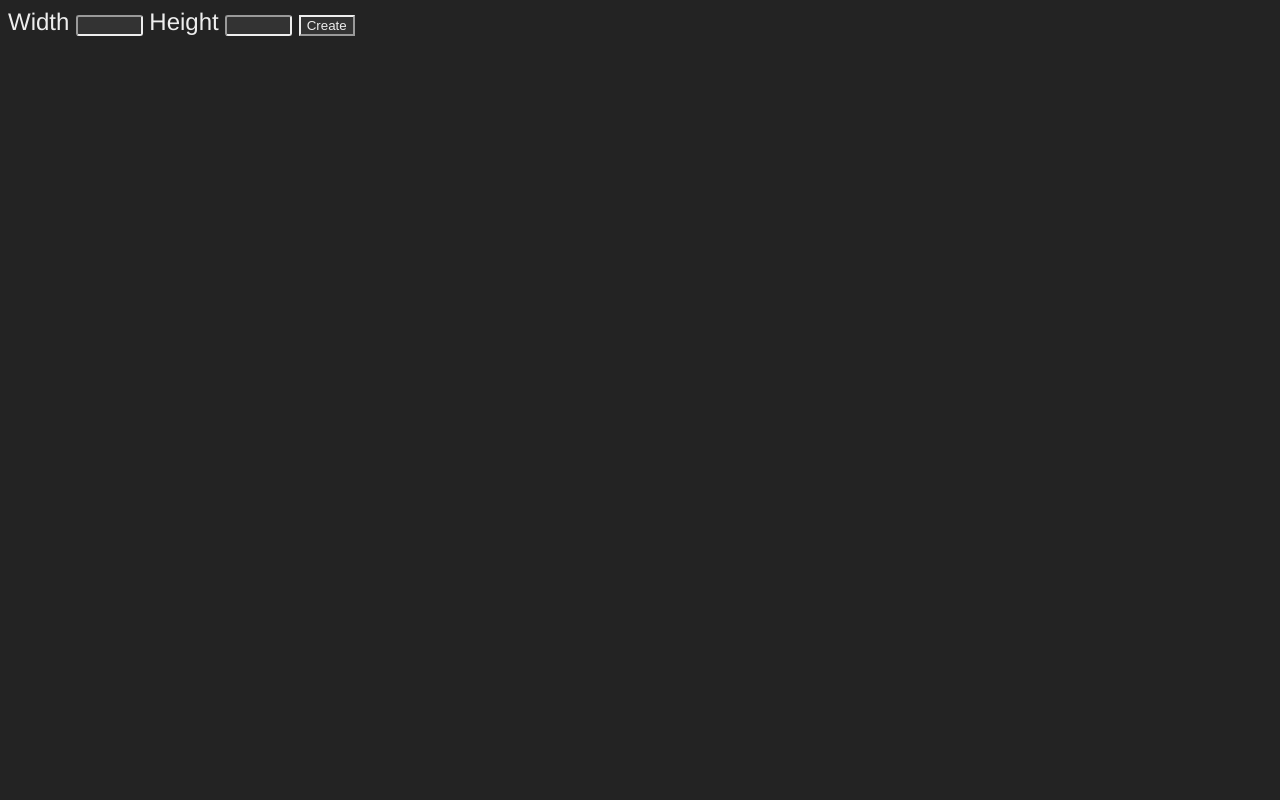
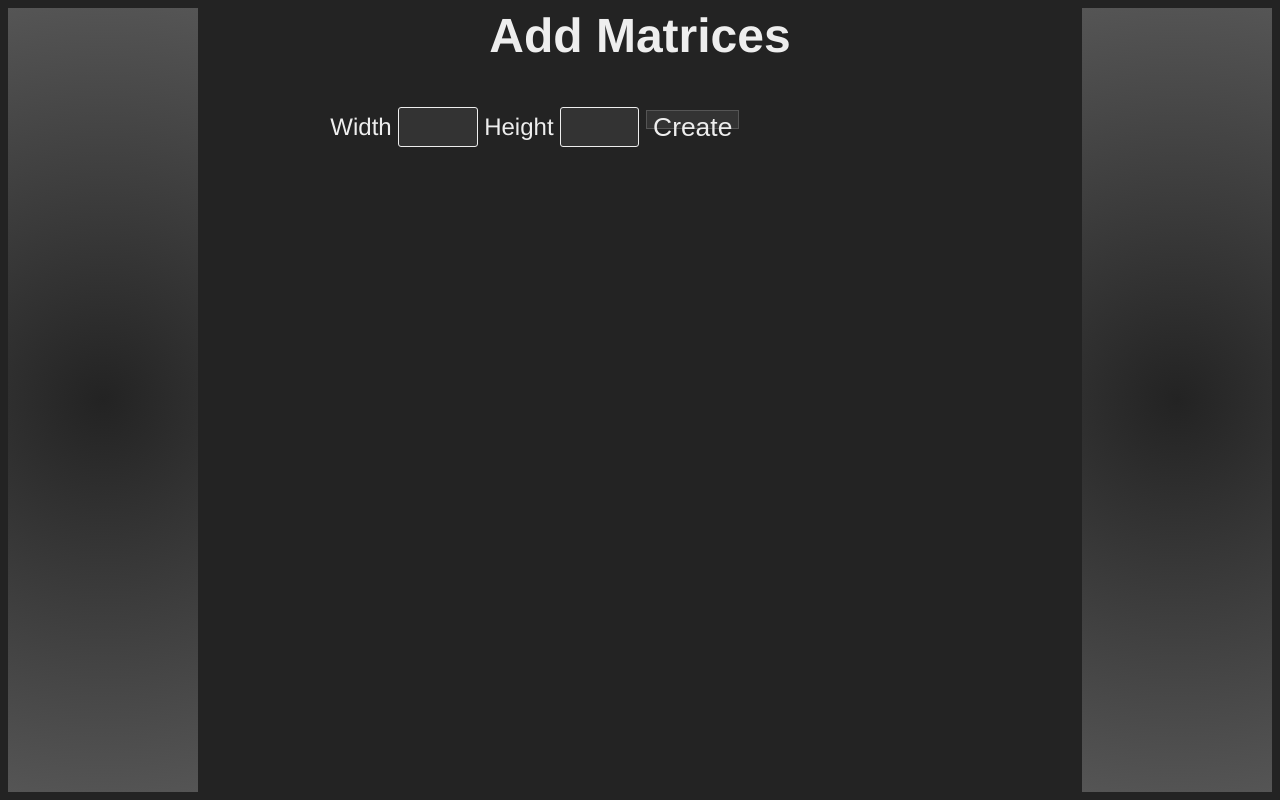
Before and after one commit to rdalton1124/Matrix-Math, a plain HTML site: page add.html in a window 1280 px wide. Drawn offline with Linux system fonts and the light colour scheme.

Commit message:
updated CSS
separeted general css and class/id css.
Added blurry sides to add page

```diff
--- a/add.html
+++ b/add.html
@@ -4,6 +4,12 @@
         <title> Add Matrices</title>
     </head>
     <body>
+        <div class='sidebar-left'>
+        </div>
+        <div class='sidebar-right'>
+        </div>
+        <main class='main'>
+            <h1> Add Matrices </h1>
             <form id='sizeForm1' method='get' onsubmit='drawBoxesAddition()'>
                 <label for='x'> Width </label>
                 <input name='x' type='text'/>
@@ -20,6 +26,7 @@
                 <button id='add' type='submit' style='visibility: hidden'> Add! </button>
             </form>
             <table id='sum'> </table>
+        </main>
         <script type='text/javascript' src='script.js'></script>
     </body>
 </html>
--- a/script.js
+++ b/script.js
@@ -22,7 +22,7 @@ function clearArrays() {
 function drawMatrix(num, x, y) {
     "use strict";
     const formID = "matrix" + String(num);
-    document.getElementById(formID).innerHTML += "<h2> Matrix " + String(num) + "</h2>";
+    document.getElementById(formID).innerHTML += "<h2 style='text-decoration: none'> Matrix " + String(num) + "</h2>";
     for (let i = 1; i <= y; i++) {
         for (let j = 1; j <= x; j++) {
             document.getElementById(formID).innerHTML += "<input id='m" + String(num) + "r" + String(j) + "c" + String(i) + "'/>";
--- a/style.css
+++ b/style.css
@@ -33,28 +33,29 @@ a {
     display: flex;
     justify-content: center;
 }
+ul {
+    list-style: none;
+}
+h1 {
+    display:flex;
+    justify-content: center;
+    margin: 0px;
+}
 input {
-    padding: 1px;
     background: #333;
     color: #eee;
-    border-color:#eeeeee;
-    border-radius: 3px;
-    width: 5em;
+    border: 1px #eee solid;
 }
 input:focus {
-    background:#555;
-    border-color:#eee;
-    border: solid 2px #eee;
-    width: 5em;
-    outline: none;
+    background: #555;
 }
 button {
+    border: 1px solid #555555;
     background: #333;
     color: #eee;
-    border-color: #eee;
 }
-ul {
-    list-style: none;
+button:hover {
+    background: #555;
 }
 .linkBox {
     border: solid 1px;
@@ -113,3 +114,54 @@ ul {
     color: #AA3030;
     font-weight:bold;
 }
+#sizeForm1 {
+    padding: 0px;
+    margin-top: 5%;
+    height: 25%;
+    width: 70%;
+    margin-left:15%;
+    margin-right:15%;
+}
+#sizeForm1 label {
+
+}
+#sizeForm1 input {
+    font-size: 1.1em;
+    height: 1.5em;
+    width: 3em;
+    padding: 1px;
+    border-color:#eeeeee;
+    border-radius: 3px;
+    align: center;
+}
+#sizeForm1 input:focus {
+    border: solid 2px #eee;
+    width: 3.3em;
+    outline: none;
+}
+#createMatrix {
+    font-size: 1.1em;
+    width: 15%;
+    height: 10%;
+}
+#createMatrix:hover {
+    width: 17%;
+}
+#matrices div h2 {
+    font-weight: normal;
+}
+#matrices {
+    margin-top: 0px;
+    margin-left: 15%;
+    margin-right: 15%;
+}
+#matrices input {
+    font-size: 1.1em;
+    height: 1.5em;
+    width: 3em;
+}
+#matrices button {
+    font-size: 1.1em;
+    height:1.5em;
+    width: 6em;
+ }
```
Also changed, not shown: index.html (+0 -1 lines), sum.html (deleted, +0 -13 lines). Lines whose indentation alone changed are shown as unchanged.
